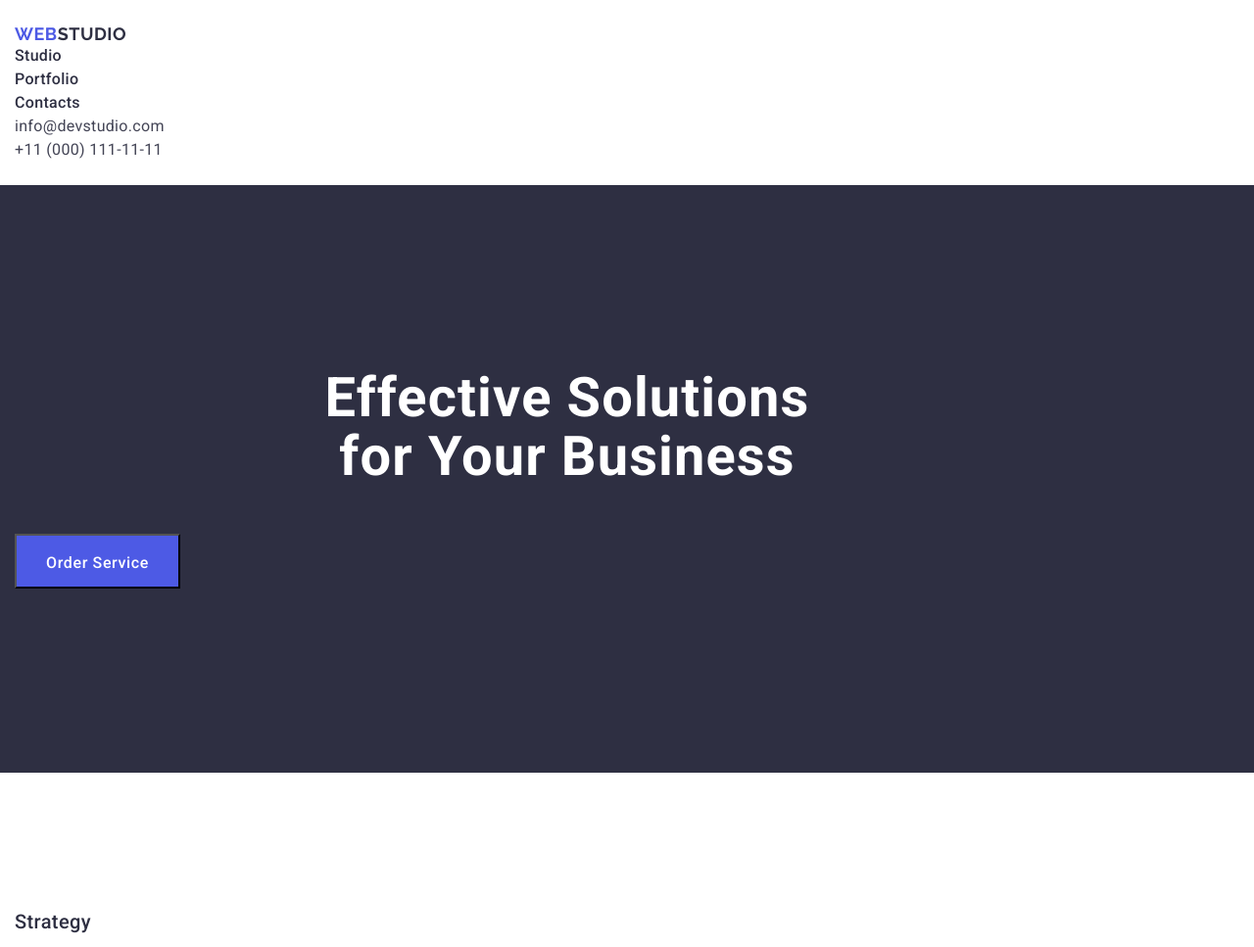
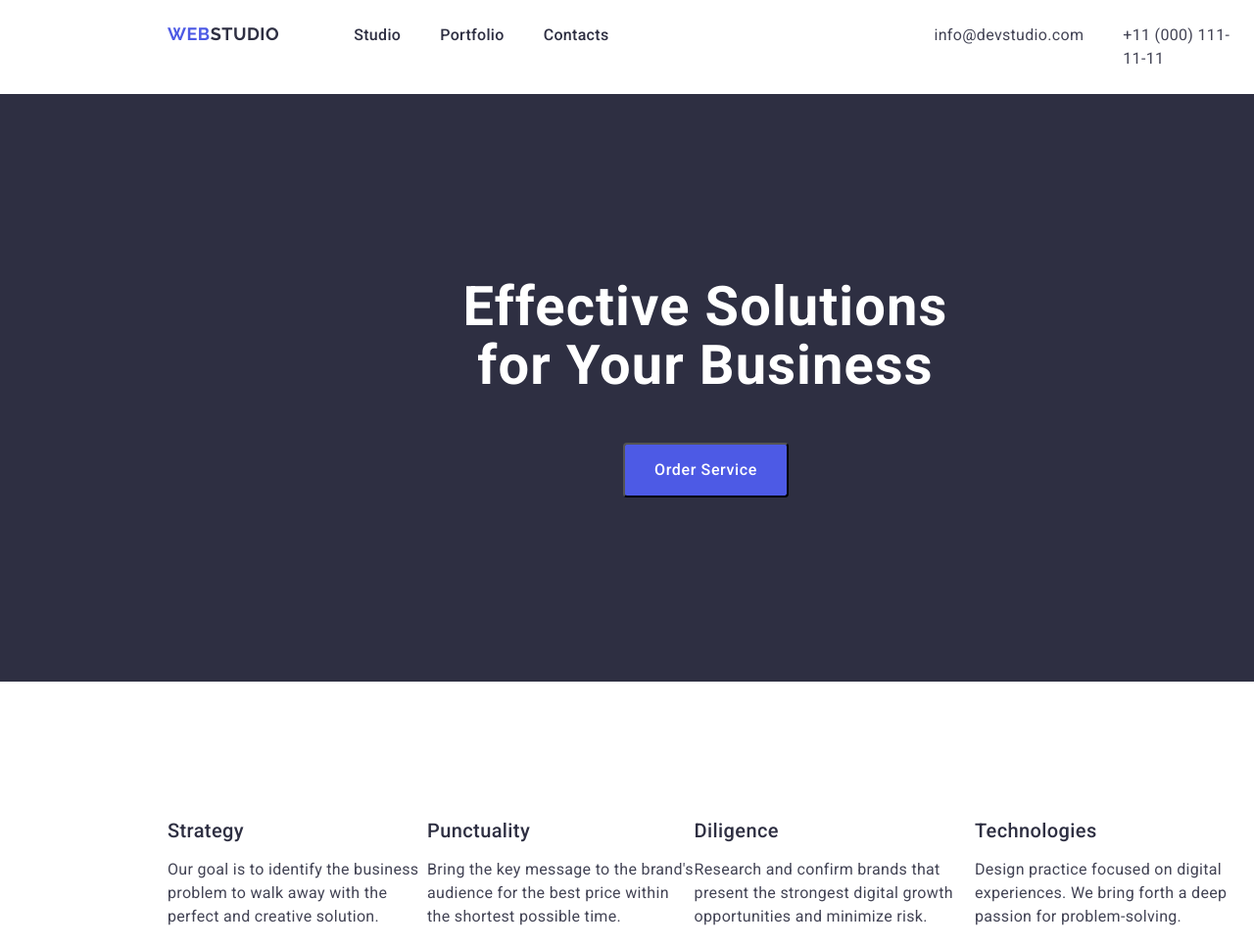
Before and after one commit to KlymenkoLiza/goit-markup-hw-03, a plain HTML site: page index.html in a window 1280 px wide. Shown: the top 967 px of the page at 98% size. Drawn offline with nearby package versions, Linux system fonts and the light colour scheme.

Commit message:
adding styles for navigation and the first section

```diff
--- a/css/styles.css
+++ b/css/styles.css
@@ -4,7 +4,10 @@ body {
     background-color: #FFFFFF;
     width: 1440px;
 
+
 }
+
+
 ul {
     list-style: none;
     margin-top: 0;
@@ -25,14 +28,25 @@ h1 h2 h3 h4 h5 h6 p {
 .header {
     padding-top: 24px;
     padding-bottom: 24px;
+
 }
 .container {
 max-width: 1158px;
 padding-left: 15px;
 padding-right: 15px;
+margin-left: 156px;
+margin-right: 156px;
 }
 
-.header-navigate {}
+.header-container {
+display: flex;
+}
+
+.header-navigate {
+    display: flex;
+    flex-grow: 1;
+    justify-content: space-between;
+}
 
 .header-logo {
     font-family: "Raleway",sans-serif;
@@ -42,13 +56,17 @@ padding-right: 15px;
         letter-spacing: 0.03em;
         text-transform: uppercase;
         color: #4d5ae5;
+        margin-right: 76px;
 }
 
 .header-logo span {
     color: #2e2f42;
 }
 
-.header-list {}
+.header-list {
+    display: flex;
+    gap: 40px;
+}
 
 .header-item {
     font-weight: 500;
@@ -56,6 +74,7 @@ padding-right: 15px;
         line-height: 1.5;
         letter-spacing: 0.02em;
         color: #2e2f42;
+
 }
 .header-item-link {
     color: #2e2f42;
@@ -74,7 +93,11 @@ padding-right: 15px;
     font-style: normal;
 }
 
-.header-address-list {}
+.header-address-list {
+    display: flex;
+    margin-left: 332px;
+    gap: 40px;
+}
 
 .header-address-item {
 
@@ -98,6 +121,9 @@ font-size: 16px;
 
 .hero {
     background: #2e2f42;
+    margin: 0 auto;
+    display: flex;
+    justify-content: center;
 }
 
 .hero-title {
@@ -121,11 +147,19 @@ font-size: 16px;
         color: #fff;
             background: #4d5ae5;
             cursor: pointer;
-            padding: 16px;
+            /* padding: 16px 32px; */
             margin-bottom: 188px;
+            margin-left: 480px;
+            margin-right: 479px;
+            /* width: 169px;
+            max-height: 56px; */
+            text-align: center;
+            border-radius: 4px;
+
             width: 169px;
-            max-height: 56px;
-            text-align: center;
+                height: 56px;
+
+
 
 }
 
@@ -147,11 +181,16 @@ background-color: #404bbf;}
 }
 
 .info-list {
+display: flex;
+    align-items: flex-start;
+
 padding-top: 120px;
 padding-bottom: 116px;
 }
 
-.info-item {}
+.info-item {
+    width: calc((100%-2*24px)/4);
+}
 
 .info-item-subtitle {
     font-weight: 500;
@@ -159,6 +198,7 @@ padding-bottom: 116px;
         line-height: 1.2;
         letter-spacing: 0.02em;
         color: #2e2f42;
+        margin-bottom: 8px;
 }
 
 .info-item-text {
--- a/index.html
+++ b/index.html
@@ -20,9 +20,10 @@
     <link href="https://fonts.googleapis.com/css2?family=Roboto:wght@400;500;700&display=swap" rel="stylesheet">
 </head>
 <body>
+
     <header class="header">
         <!-- Логотип -->
-       <div class="container">
+       <div class="container header-container">
 
                 <nav class="header-navigate">
                    <a class="header-logo" href="./index.html">Web<span>Studio</span></a>
```
